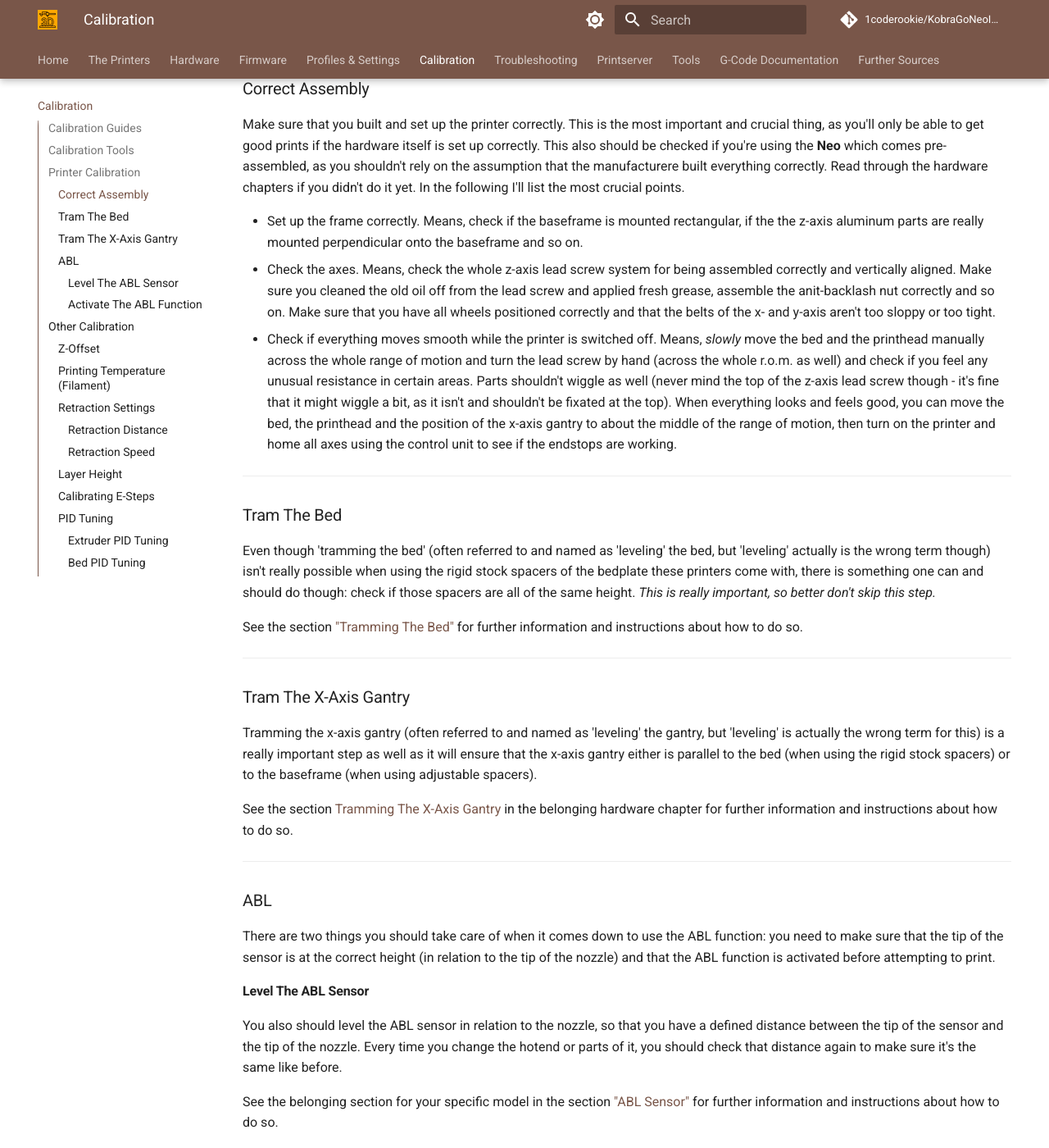
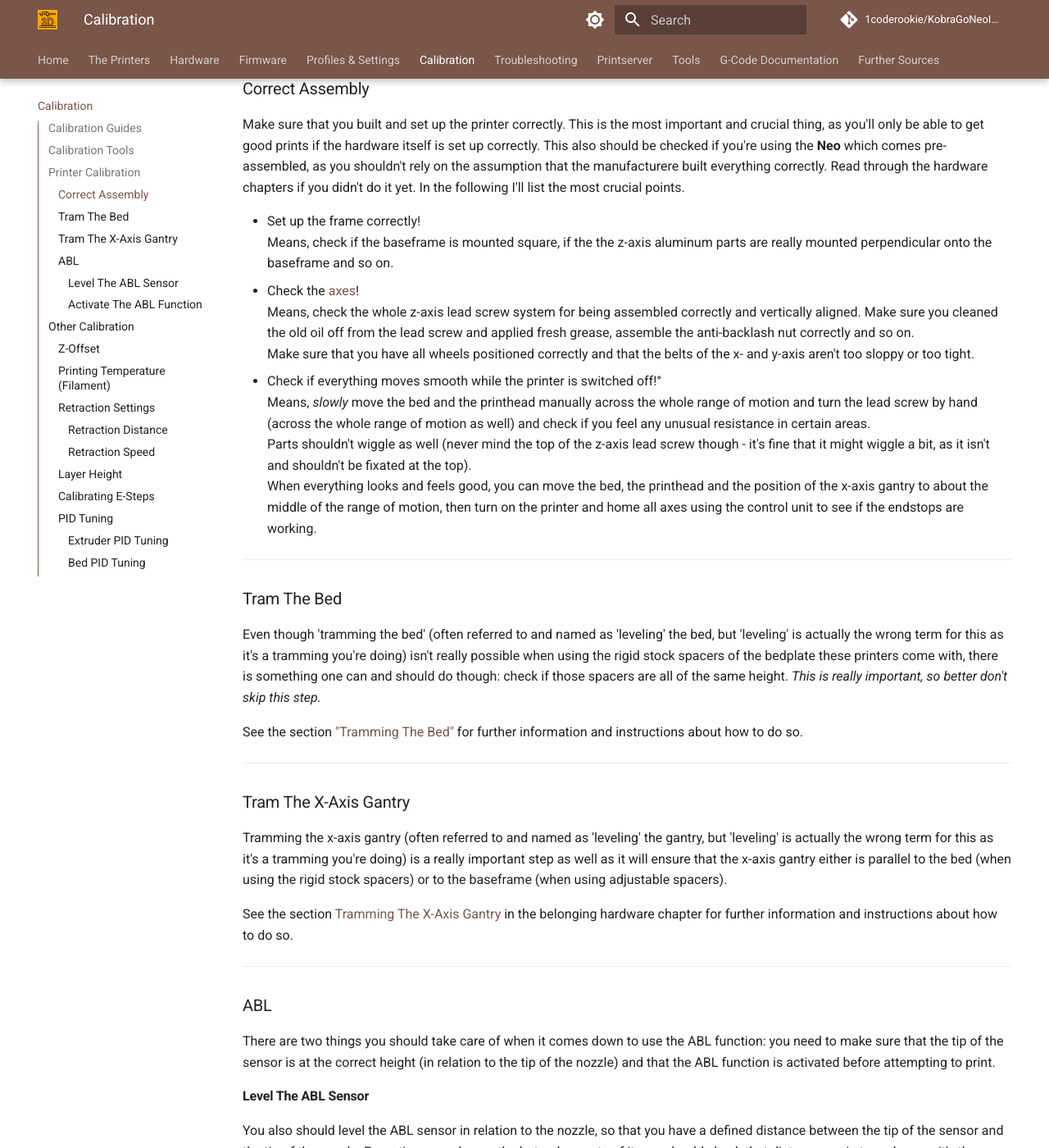
Before and after one commit to 1coderookie/KobraGoNeoInsights, an MkDocs documentation site: the page built from docs/calibration.md, in a window 1280 px wide and 1400 px high, scrolled down 2168 px. Shown: the whole window at 82% size. Built offline with MkDocs 1.6.1 and Material for MkDocs 9.7.7, drawn with Linux system fonts in a browser that asks for light colours; comment, search, counter and statistics services are not loaded; some of the changed text lies outside the part shown.

Commit message:
Update calibration.md

```diff
--- a/docs/calibration.md
+++ b/docs/calibration.md
@@ -8,7 +8,7 @@
 
 I'll divide this section into two parts: the section "Printer Calibration" and "Other Calibration".
 
-- The section "Printer Calibration" will cover the calibration of the hardware itself. It's absolutely necessary that everything is set up correctly and that you take care about some specific topics to get a reliable machine. Please refer to the belonging sections of the chapter "Hardware" as well for further information.
+- The section "Printer Calibration" will cover the calibration of the hardware itself. It's absolutely necessary that everything is set up correctly and that you take care about some specific topics to get a reliable machine. Please refer to the belonging sections of the chapter ["Hardware"](hardware/hw_index.md) as well for further information.
 - The section "Other Calibration" will cover calibration procedures that need to be done for tuning in the printer itself, like dialing in the z-offset.
 Besides those steps being mentioned in the section "Other Calibration" (yet), you also have to do other calibrations as well for e.g. finding the correct printing temperature for your specific filament and so on. There are many websites and YouTube guides out there to find which are already covering this wide topic of calibrations and give way more detailed instructions for certain calibrations though, so I'd recommend to do a little research by your own.
 However, to make this journey a bit easier for you to begin with, I'll list some pages that I personally found useful in the following section.
@@ -57,14 +57,20 @@
 ### Correct Assembly
 Make sure that you built and set up the printer correctly. This is the most important and crucial thing, as you'll only be able to get good prints if the hardware itself is set up correctly. This also should be checked if you're using the **Neo** which comes pre-assembled, as you shouldn't rely on the assumption that the manufacturere built everything correctly. Read through the hardware chapters if you didn't do it yet. In the following I'll list the most crucial points.
 
-- Set up the frame correctly. Means, check if the baseframe is mounted rectangular, if the the z-axis aluminum parts are really mounted perpendicular onto the baseframe and so on.
-- Check the axes. Means, check the whole z-axis lead screw system for being assembled correctly and vertically aligned. Make sure you cleaned the old oil off from the lead screw and applied fresh grease, assemble the anit-backlash nut correctly and so on. Make sure that you have all wheels positioned correctly and that the belts of the x- and y-axis aren't too sloppy or too tight.
-- Check if everything moves smooth while the printer is switched off. Means, *slowly* move the bed and the printhead manually across the whole range of motion and turn the lead screw by hand (across the whole r.o.m. as well) and check if you feel any unusual resistance in certain areas. Parts shouldn't wiggle as well (never mind the top of the z-axis lead screw though - it's fine that it might wiggle a bit, as it isn't and shouldn't be fixated at the top). When everything looks and feels good, you can move the bed, the printhead and the position of the x-axis gantry to about the middle of the range of motion, then turn on the printer and home all axes using the control unit to see if the endstops are working.
+- Set up the frame correctly!
+  Means, check if the baseframe is mounted square, if the the z-axis aluminum parts are really mounted perpendicular onto the baseframe and so on.
+- Check the [axes](hardware/axes.md)!
+  Means, check the whole z-axis lead screw system for being assembled correctly and vertically aligned. Make sure you cleaned the old oil off from the lead screw and applied fresh grease, assemble the anti-backlash nut correctly and so on.
+  Make sure that you have all wheels positioned correctly and that the belts of the x- and y-axis aren't too sloppy or too tight.
+- Check if everything moves smooth while the printer is switched off!°
+  Means, *slowly* move the bed and the printhead manually across the whole range of motion and turn the lead screw by hand (across the whole range of motion as well) and check if you feel any unusual resistance in certain areas.
+  Parts shouldn't wiggle as well (never mind the top of the z-axis lead screw though - it's fine that it might wiggle a bit, as it isn't and shouldn't be fixated at the top).
+  When everything looks and feels good, you can move the bed, the printhead and the position of the x-axis gantry to about the middle of the range of motion, then turn on the printer and home all axes using the control unit to see if the endstops are working.
 
 ---
 
 ### Tram The Bed
-Even though 'tramming the bed' (often referred to and named as 'leveling' the bed, but 'leveling' actually is the wrong term though) isn't really possible when using the rigid stock spacers of the bedplate these printers come with, there is something one can and should do though: check if those spacers are all of the same height. *This is really important, so better don't skip this step.*
+Even though 'tramming the bed' (often referred to and named as 'leveling' the bed, but 'leveling' is actually the wrong term for this as it's a tramming you're doing) isn't really possible when using the rigid stock spacers of the bedplate these printers come with, there is something one can and should do though: check if those spacers are all of the same height. *This is really important, so better don't skip this step.*
 
 See the section ["Tramming The Bed"](hardware/bed.md#tramming-the-bed) for further information and instructions about how to do so.
 
@@ -72,7 +78,7 @@
 ---
 
 ### Tram The X-Axis Gantry
-Tramming the x-axis gantry (often referred to and named as 'leveling' the gantry, but 'leveling' is actually the wrong term for this) is a really important step as well as it will ensure that the x-axis gantry either is parallel to the bed (when using the rigid stock spacers) or to the baseframe (when using adjustable spacers).
+Tramming the x-axis gantry (often referred to and named as 'leveling' the gantry, but 'leveling' is actually the wrong term for this as it's a tramming you're doing) is a really important step as well as it will ensure that the x-axis gantry either is parallel to the bed (when using the rigid stock spacers) or to the baseframe (when using adjustable spacers).
 
 See the section [Tramming The X-Axis Gantry](hardware/axes.md#tramming-the-x-axis-gantry) in the belonging hardware chapter for further information and instructions about how to do so.
 
@@ -231,15 +237,15 @@
 However, you need an additional software like OctoPrint or Pronterface for being able to send the specific g-code commands to the printer. As you most likely don't have that installed yet when you just started with 3d printing, I'm mentioning this calibration not as one of the first things to do, even though one should do it as soon and early as possible, as it effects the outcome overall.
 
 The actual process of how to calibrate the e-steps is described in many articles see the abovementioned and videos already, so right now I won't go into the final details here. Please see the links in the section ["Calibration Guides"](#calibration-guides) above.
-Basically what you'll do is measure e.g. 100mm and 120mm of filament right above the printhead where the filament enters and mark those two spots. Then you heat up your system to your regular printing temperature, extrude 100mm and measure the distance between the printhead (where the filament enters) and the 100mm and 120mm marks once the extrusion is done.
+
+So, basically what you'll do is measure e.g. 100mm and 120mm of filament right above the printhead where the filament enters and mark those two spots. Then you heat up your system to your regular printing temperature, extrude 100mm and measure the distance between the printhead (where the filament enters) and the 100mm and 120mm marks once the extrusion is done.
 If e.g. the 100mm mark is right at the spot where the filament enters - great, no calibration necessary!
-But if either more or less than the 100mm got extruded, then you'd have to do a little math using the measured values of the distance to the marks for determining the final value of the e-steps, the formula can be found in numerous articles and videos as well as calculators where you just enter the belonging values. The calculated value has to be saved to the firmware then.
+But if either more or less than the 100mm got extruded, then you'd have to do a little math using a formula and the measured values of the distance to the marks for determining the final value of the e-steps. The calculated value has to be set and saved to the firmware then.
 After doing so, repeat this process for verifying that the new setting is correct.
 
 Some guides say that you should do it without a nozzle, some guides say you should do it with the nozzle. I personally found it most precise when doing the calibration using the final print setup, so these are my personal suggestions when it comes down to execute this procedure:
 
 - Determine the correct printing temperature for the filament you're using.
-  Even though I personally consider this step as quite important, it does make sense to at least 'roughly' calibrate the e-steps initially when setting up and using the printer for the first time. So you won't have printed a temperature tower and therefore didn't find the correct and final printing temperature yet, but as the e-steps affect the outcome of the temperature tower later as well, I'd suppose to initially start with calibrating the e-steps by setting a nozzle temperature which is in the middle of the suggested temperature range from the maunfacturer of that filament. Later, when you printed temperature towers and found the correct printing temperature, just calibrate the e-steps again.
 - Use the nozzle you're going to use for printing as well - so don't calibrate the e-steps with e.g. a 0.4mm nozzle, when you're printing with a 0.6mm nozzle later.
 - Make sure the pressure of the feeder gear is correct and it's (mostly) the setting you'll use later on as well. So don't calibrate with a sloppy feeder gear and crank up the tension later and vice versa.
 - *Make sure to use a fine lined, waterproof pen for marking the filament, so don't use a fat marker which aleady draws a 1mm or 2mm wide line!* You want to be as precise as possible here!
```
